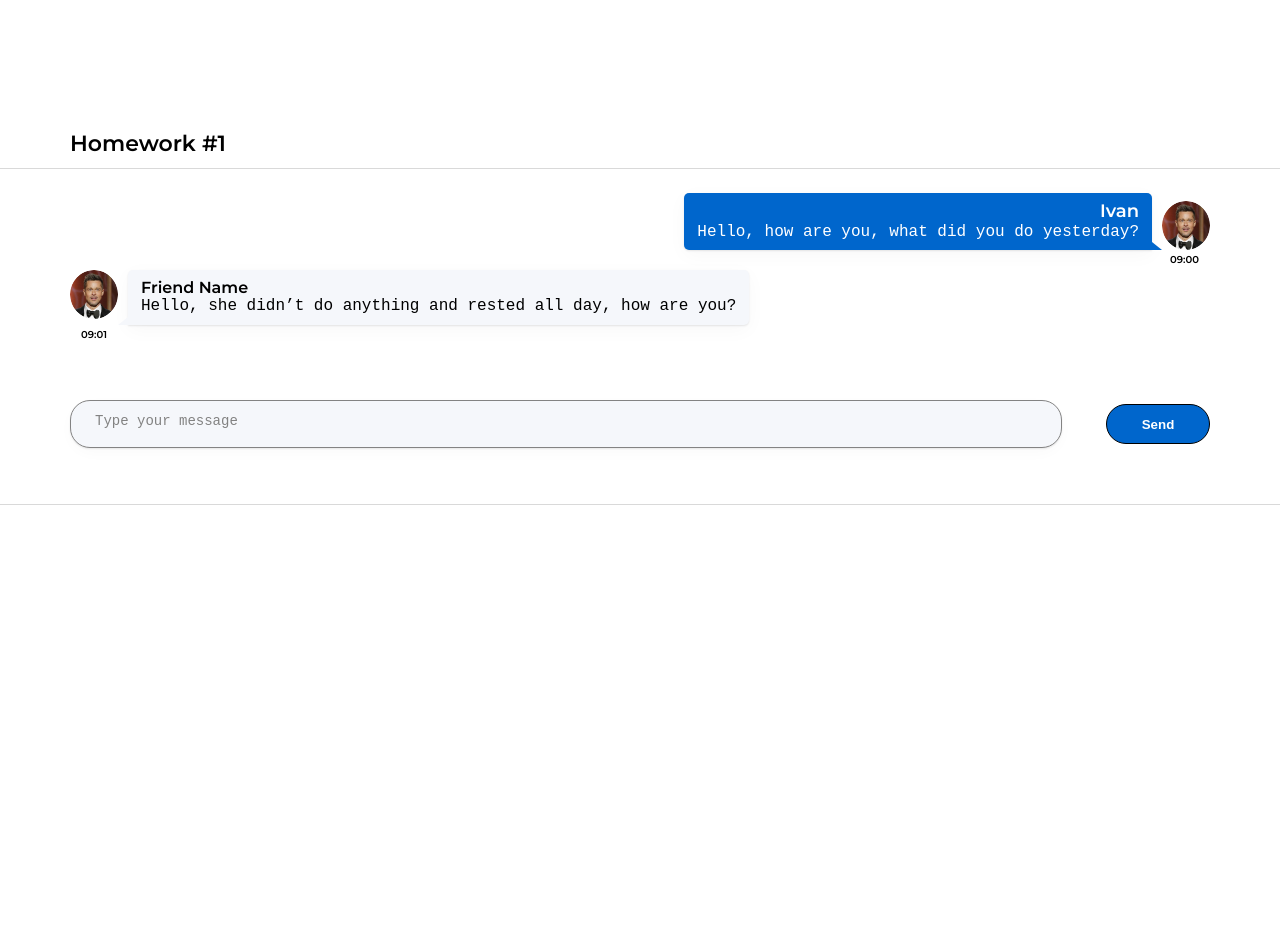
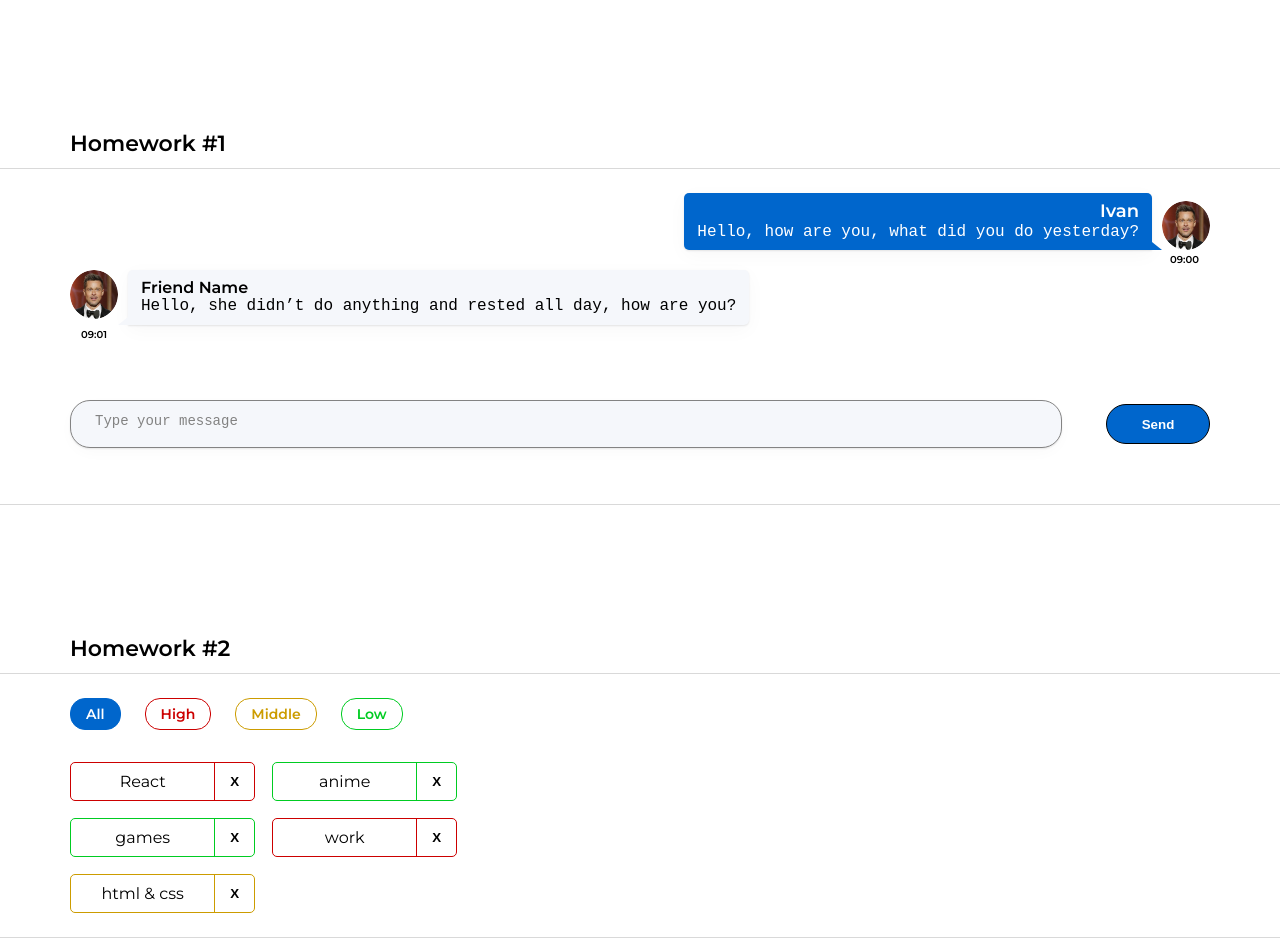
Before and after one commit to ottolol/homework_sprint_2, a React (Create React App) app: page / in a window 1280 px wide. Before the commit the page ends 800 px from the top, so only its background shows below. Built offline with nearby package versions, Linux system fonts and the light colour scheme.

Commit message:
сделал функцию deleteAffairCallback

```diff
--- a/src/s1-main/App.tsx
+++ b/src/s1-main/App.tsx
@@ -1,13 +1,14 @@
 import React from 'react'
 import s from './App.module.css'
 import HW1 from '../s2-homeworks/hw01/HW1'
+import HW2 from '../s2-homeworks/hw02/HW2'
 
 function App() {
     return (
         <div className={s.App}>
             <HW1/>
             {/*раскомментировать по ходу выполнения*/}
-            {/*<HW2/>*/}
+            <HW2/>
             {/*<HW3/>*/}
             {/*<HW4/>*/}
 
--- a/src/s2-homeworks/hw02/HW2.tsx
+++ b/src/s2-homeworks/hw02/HW2.tsx
@@ -17,16 +17,16 @@ import s2 from '../../s1-main/App.module.css'
 * */
 
 // types
-export type AffairPriorityType = any // need to fix any
+export type AffairPriorityType = 'low' | 'middle' | 'high' // need to fix any
 export type AffairType = {
-    _id: any // need to fix any
-    name: any // need to fix any
+    _id: number // need to fix any
+    name: string // need to fix any
     priority: AffairPriorityType
 }
 export type FilterType = 'all' | AffairPriorityType
 
 // constants
-const defaultAffairs: any = [ // need to fix any
+const defaultAffairs: AffairType[] = [ // need to fix any
     {_id: 1, name: 'React', priority: 'high'}, // студенты могут изменить содержимое name и количество элементов в массиве, ...priority не менять!
     {_id: 2, name: 'anime', priority: 'low'},
     {_id: 3, name: 'games', priority: 'low'},
@@ -35,22 +35,22 @@ const defaultAffairs: any = [ // need to fix any
 ]
 
 // pure helper functions
-export const filterAffairs = (affairs: any, filter: any): any => { // need to fix any
-
+export const filterAffairs = (affairs: AffairType[], filter: FilterType): AffairType[] => { // need to fix any
 
     return affairs // need to fix
 }
-export const deleteAffair = (affairs: any, _id: any): any => { // need to fix any
+export const deleteAffair = (affairs: AffairType[], _id: number): AffairType[] => { // need to fix any
 
     return affairs // need to fix
 }
 
 function HW2() {
-    const [affairs, setAffairs] = useState<any>(defaultAffairs) // need to fix any
+    const [affairs, setAffairs] = useState<AffairType[]>(defaultAffairs) // need to fix any
     const [filter, setFilter] = useState<FilterType>('all')
 
     const filteredAffairs = filterAffairs(affairs, filter)
-    const deleteAffairCallback = (_id: any) => { // need to fix any
+    const deleteAffairCallback = (_id: number) => { // need to fix any
+        setAffairs(affairs.filter(a => (a._id !== _id) ));
         // need to fix
     }
 
--- a/src/s2-homeworks/hw02/affairs/Affairs.tsx
+++ b/src/s2-homeworks/hw02/affairs/Affairs.tsx
@@ -6,7 +6,7 @@ import s from './Affairs.module.css'
 type AffairsPropsType = {
     data: any // need to fix any
     setFilter: any
-    deleteAffairCallback: any
+    deleteAffairCallback: (_id: number) => void
     filter: FilterType
 }
 
--- a/src/s2-homeworks/hw02/affairs/affair/Affair.tsx
+++ b/src/s2-homeworks/hw02/affairs/affair/Affair.tsx
@@ -6,11 +6,12 @@ import s2 from '../Affairs.module.css'
 type AffairPropsType = {
     // key не нужно типизировать
     affair: AffairType
-    deleteAffairCallback: any // need to fix any
+    deleteAffairCallback: (_id: number) => void // need to fix any
 }
 
 function Affair(props: AffairPropsType) {
     const deleteCallback = () => {
+        props.deleteAffairCallback(props.affair._id)
         // need to fix
     }
 
@@ -25,7 +26,7 @@ function Affair(props: AffairPropsType) {
         >
             <div id={'hw2-name-' + props.affair._id} className={nameClass}>
                 {/*создаёт студент*/}
-
+                {props.affair.name}
                 {/**/}
             </div>
             <div id={'hw2-priority-' + props.affair._id} hidden>
@@ -35,6 +36,7 @@ function Affair(props: AffairPropsType) {
             <button
                 id={'hw2-button-delete-' + props.affair._id}
                 className={buttonClass}
+                onClick={deleteCallback}
                 // need to fix
 
             >
```
